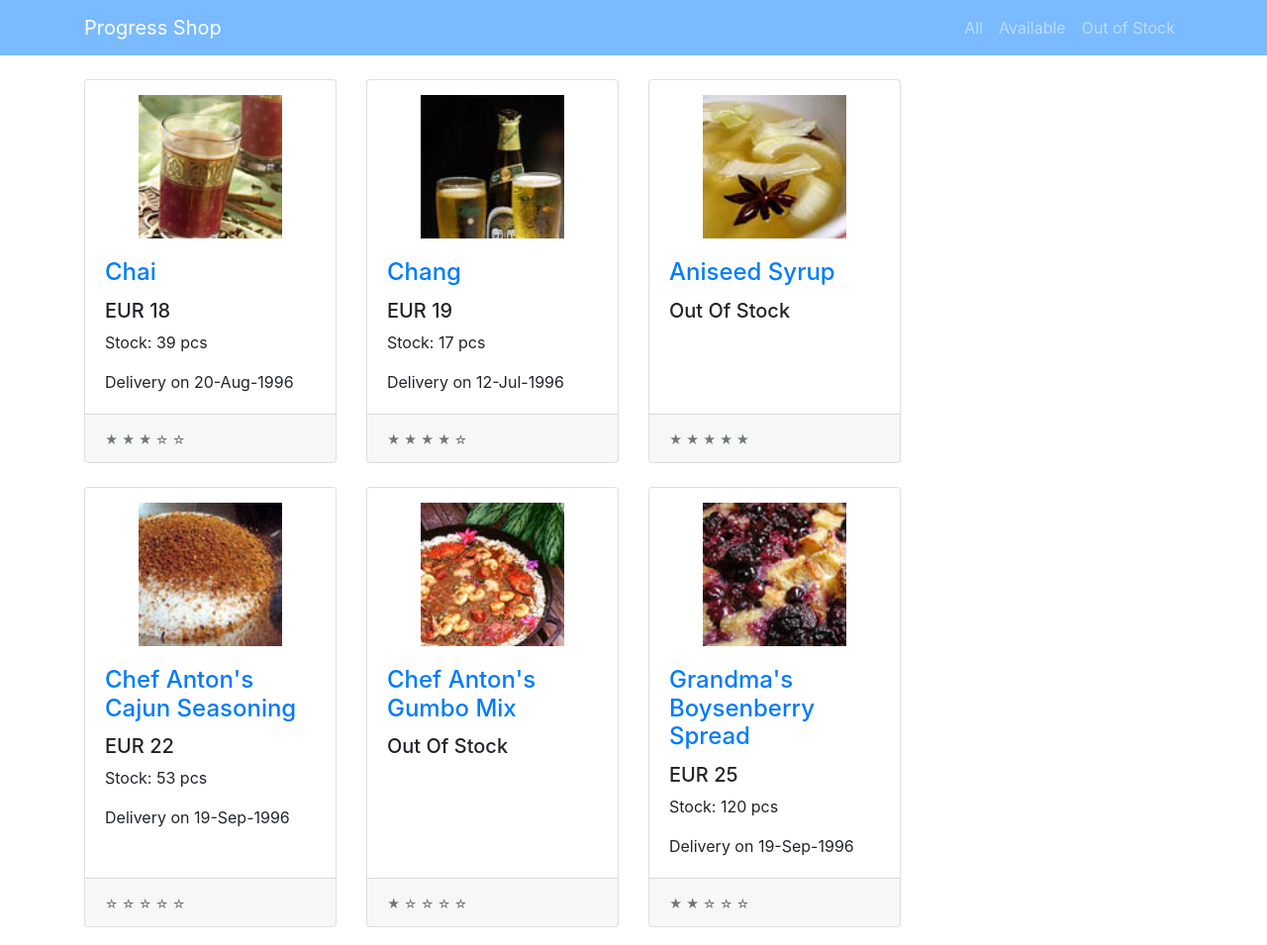
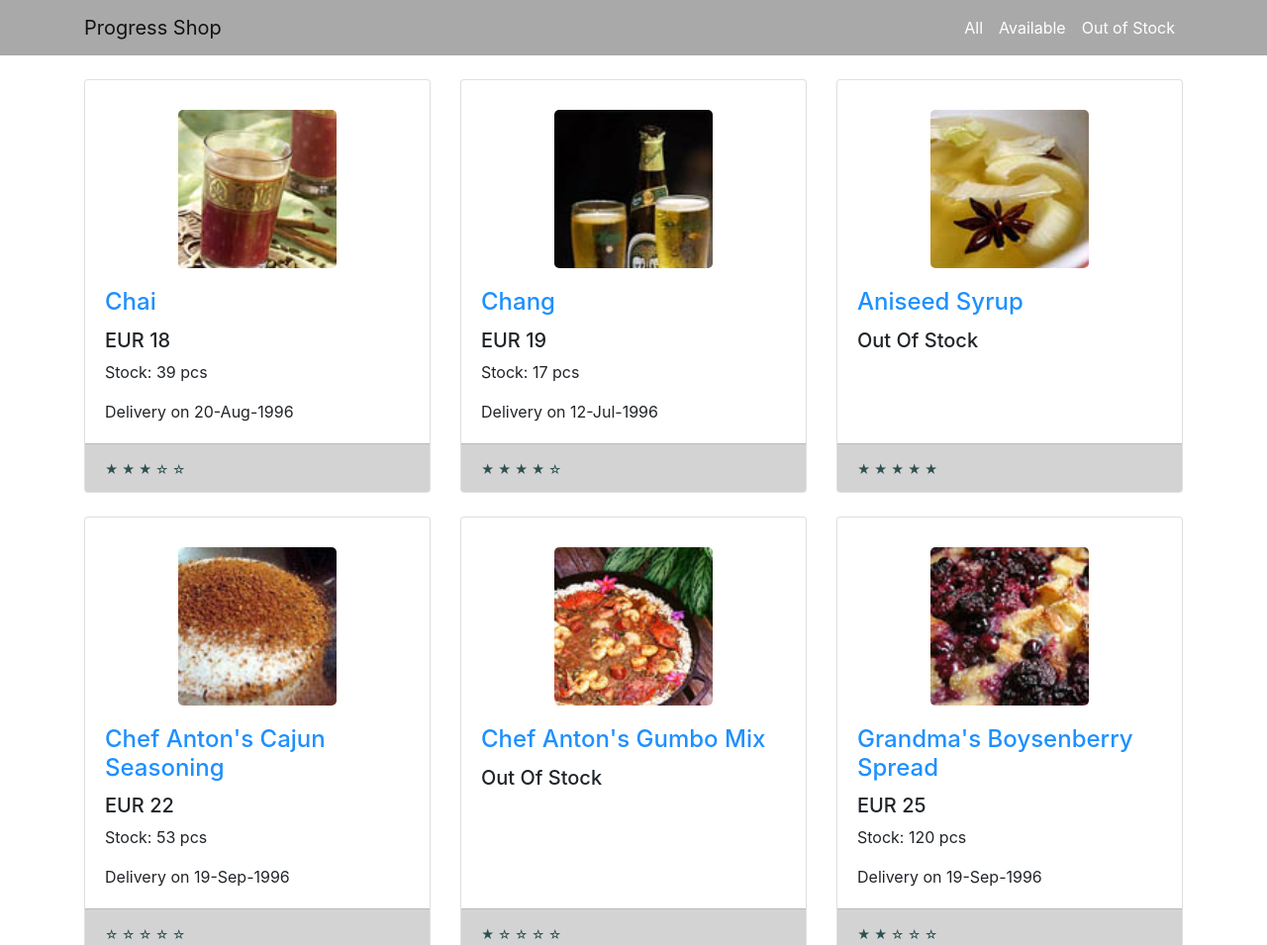
Before and after one commit to dimitarmitkov/progress_shop_project, a plain HTML site: page index.html in a window 1280 px wide. Shown: the top 955 px of the page at 99% size. Drawn offline with Linux system fonts and the light colour scheme.

Commit message:
css settings upload

```diff
--- a/css/shop-homepage.css
+++ b/css/shop-homepage.css
@@ -1,85 +1,48 @@
 
 body {
-  padding-top: 56px;
+    padding-top: 56px;
 }
 
-.navbar-brand {
-  color: white;
-}
+/*image position and shape*/
+.card-img-top {
+    height: 10pc;
+    width: auto;
+    border-radius: 5px ;
 
-navbar {
-  position: relative;
-  display: -ms-flexbox;
-  display: flex;
-  -ms-flex-wrap: wrap;
-  flex-wrap: wrap;
-  -ms-flex-align: center;
-  align-items: center;
-  -ms-flex-pack: justify;
-  justify-content: space-between;
-  padding: 0.5rem 1rem;
-}
-.container {
-  width: 100%;
-  padding-right: 15px;
-  padding-left: 15px;
-  margin-right: auto;
-  margin-left: auto;
-}
-
-.navbar .container,
-.navbar .container-fluid, .navbar .container-sm, .navbar .container-md, .navbar .container-lg, .navbar .container-xl {
-  display: -ms-flexbox;
-  display: flex;
-  -ms-flex-wrap: wrap;
-  flex-wrap: wrap;
-  -ms-flex-align: center;
-  align-items: center;
-  -ms-flex-pack: justify;
-  justify-content: space-between;
-}
-
-.nav-link {
-  display: block;
-  padding: 0.5rem 1rem;
-}
-
-.nav-link:hover, .nav-link:focus {
-  text-decoration: none;
-}
-
-.nav-link.disabled {
-  color: #6c757d;
-  pointer-events: none;
-  cursor: default;
+    display: block;
+    margin-left: auto;
+    margin-right: auto;
+    margin-top: 30px;
 }
 
 
-.navbar-dark .navbar-brand {
-  color: white;
+
+/*card title text color*/
+h4 {
+    color: dodgerblue;
 }
 
-
-.bg-dark {
-  background-color: #7abaff !important;
+/*card footer background color*/
+.card-footer {
+    background-color: lightgray !important;
 }
 
-
-.card-img-top{
-  height: 10pc;
-  width: auto;
-
-  display: block;
-  margin-left: auto;
-  margin-right: auto;
-  padding-top: 15px;
-
-
+/*rating stars color*/
+.text-primary {
+    color: darkslategray !important;
 }
 
-.nav-link.active,
-.nav-tabs .nav-item.show .nav-link {
-  color: #495057;
-  background-color: #fff;
-  border-color: #dee2e6 #dee2e6 #fff;
+/*footer background color*/
+.bg-light {
+    background-color: darkgrey !important;
 }
+
+/*text color of All;Available;OOS*/
+.nav-link {
+    color: white !important;
+}
+
+/*hoover text color of All;Available;OOS*/
+.nav-link:hover{
+    color: black !important;
+}
--- a/index.html
+++ b/index.html
@@ -19,10 +19,10 @@
 <body>
 
 <!-- Navigation -->
-<nav class="navbar navbar-expand-lg navbar-dark bg-dark fixed-top">
+<nav class="navbar navbar-expand-lg navbar-light fixed-top" style="background-color: darkgrey">
     <div class="container">
-        <a class="navbar-brand" href="#">Progress Shop</a>
-        <div class="collapse navbar-collapse" id="navbarResponsive">
+        <a class="navbar-brand">Progress Shop</a>
+        <div class="collapse navbar-collapse">
             <ul class="navbar-nav ml-auto">
                 <li class="nav-item">
                     <a class="nav-link" href="#">All</a>
@@ -42,7 +42,7 @@
 <div class="container">
     <div class="my-4">
         <div class="row">
-            <div class="col-lg-9">
+            <div class="col-lg-12">
                 <div id="elementsList" class="row">
 
                 </div>
@@ -53,9 +53,9 @@
 
 
 <!-- Footer -->
-<footer class="py-5 bg-dark">
+<footer class="py-md-3 bg-light">
     <div class="container">
-        <p class="m-0 text-center text-white">Copyright &copy; Your Website 2020</p>
+        <p class="m-0 text-center text-black-50">Copyright &copy; Your Website 2020</p>
     </div>
     <!-- /.container -->
 </footer>
--- a/progressShopMain.js
+++ b/progressShopMain.js
@@ -47,17 +47,18 @@ function fillElement(el, col) {
         //elements to add section
         el.innerHTML += `<div class="col-lg-4 col-md-6 mb-4">
             <div class="card h-100">
-              <a  href="#"><img id = "image${i}" class="card-img-top" alt=""></a>
+              <a><img id = "image${i}" class="card-img-top"></a>
               <div class="card-body">
                 <h4 class="card-title">
-                  <a href="#">${objVal[1]}</a>
+                  <a>${objVal[1]}</a>
                 </h4>
                 <h5>${currency} ${price}</h5>
                 <p class="card-text">${available}</p>
                 <p class="card-text">${delivery}</p>
               </div>
               <div class="card-footer">
-                <small class="text-muted">${ratingElement}</small>
+<!--                <small class="text-muted">${ratingElement}</small>-->
+                <small class="text-primary">${ratingElement}</small>
               </div>
             </div>`
         //end of elements to add section
```
Also changed, not shown: vendor/bootstrap/css/bootstrap.css.
